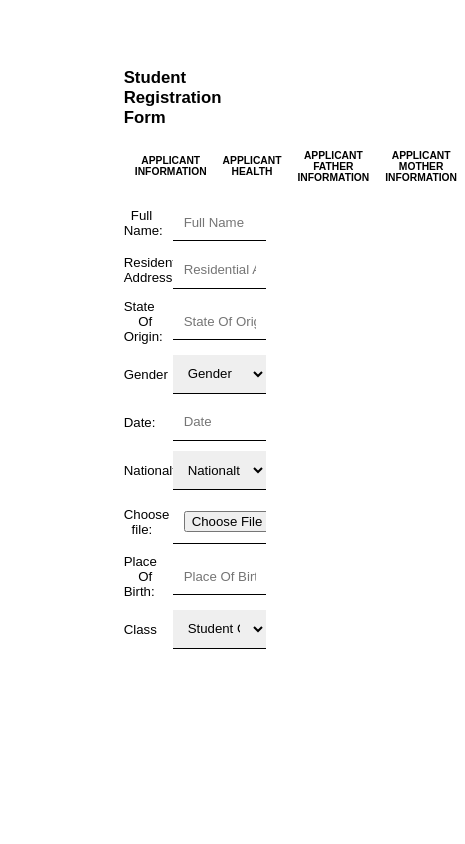
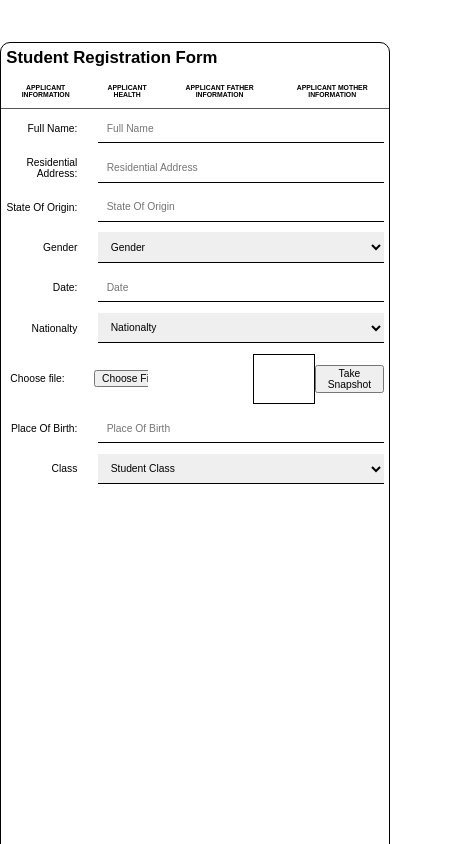
Before and after one commit to wolfmanabd/registration_form, a plain HTML site: page index.html in a window 390 px wide. Shown: the top 844 px of the page, 465 px wide, since content can reach past the window. Drawn offline with Linux system fonts and the light colour scheme; a script that the page names is missing.

Commit message:
third commit

```diff
--- a/app.js
+++ b/app.js
@@ -21,3 +21,29 @@ function openPage(pageName, elmnt, color) {
 
   // Get the element with id="defaultOpen" and click on it
   document.getElementById("defaultOpen").click();
+
+
+  Webcam.set({
+    width: 80,
+    height: 50,
+    image_format: 'jpeg',
+    jpeg_quality: 90
+});
+Webcam.attach( '#my_camera' );
+
+// preload shutter audio clip
+var shutter = new Audio();
+shutter.autoplay = true;
+shutter.src = navigator.userAgent.match(/Firefox/) ? 'shutter.ogg' : 'shutter.mp3';
+
+function take_snapshot() {
+  // play sound effect
+  shutter.play();
+
+  // take snapshot and get image data
+  Webcam.snap( function(data_uri) {
+     // display results in page
+     document.getElementById('results').innerHTML =
+         '<img src="'+data_uri+'"/>';
+   });
+}
--- a/css/stylex.css
+++ b/css/stylex.css
@@ -15,15 +15,31 @@ body {
     }
 
     .main {
-        display: block;
-        width: 100vw;
-        margin: 0;
-        padding: 5rem;
+        width: 100% !important;
+        padding: 0 !important;
+        border: 1px solid black;
+
 
     }
 
+    .tab {
+        font-size: 1rem !important;
+    }
+
+    .form-control {
+        padding: .5rem !important;
+    }
+
+    input, select {
+        padding: .8rem !important;
+    }
+
+    .btn {
+        font-size: 1.2rem !important;
+    }
+
     .form {
-        width: 100%;
+        font-size: 3.5rem !important;
     }
 }
 
@@ -33,28 +49,29 @@ body {
     margin-left: auto;
     margin-right: auto;
     padding: 2rem;
-    width: 50%;
-    height: 110vh;
+    width: 60%;
+    height: 140vh;
     background-color: #fff;
     border-radius: 10px;
 }
 
 .tab {
     width: 100%;
-    font-size: 1.5rem;
+    font-size: 1.2rem;
     display: flex;
     align-items: center;
     justify-content: space-around;
-    padding: .8rem;
+    /* padding: .8rem; */
 
 }
 
 
 .tablink {
-    padding: 8px;
+    padding: 1rem;
     border: none;
     cursor: pointer;
     font-weight: 700;
+    border-bottom: 1px solid #555;
     background-color: #fff;
     text-transform: uppercase;
 }
@@ -72,7 +89,7 @@ body {
 
 .form {
     width: 100%;
-    font-size: 4.5rem;
+    font-size: 3rem;
 }
 
 label {
@@ -92,11 +109,36 @@ label {
 input, select {
     width: 80%;
     border: none;
-    padding: 1rem;
+    padding: .5rem;
     outline: none;
     border-bottom: 1px solid black;
 }
 
+.choose-file {
+    display: flex;
+    justify-content: space-between;
+}
+
+.file {
+    width: 20%;
+    border: none;
+}
+
+
+/* .webcam {
+    border: 1px solid #555;
+    padding: 2px;
+    width: 50px;
+    border-radius: 2px;
+} */
+
+
+#my_camera{
+    width: 80px;
+    height: 50px;
+    margin-left: 10rem;
+    border: 1px solid black;
+}
 
 #AppInfo {
     margin-bottom: 2rem;
@@ -106,13 +148,15 @@ input, select {
 .btn-container {
     margin-top: 4rem;
     margin-left: 20rem;
-    width: 30%;
+    width: 15%;
 
 }
+
+
 .btn {
     width: 100%;
-    font-size: 1.6rem;
-    padding: 1rem;
+    font-size: 1rem;
+    padding: .8rem;
     border: none;
     background-color: green;
     color: #fff;
--- a/index.html
+++ b/index.html
@@ -13,7 +13,8 @@
     <section class="main">
         <h1 class="header">Student Registration Form</h1>
         <div class="tab">
-            <button class="tablink" onclick="openPage('AppInfo', 'this', 'red')" id="defaultOpen">Applicant Information</button>
+            <button class="tablink" onclick="openPage('AppInfo', 'this', 'red')" id="defaultOpen">Applicant
+                Information</button>
             <button class="tablink" onclick="openPage('AppHlt')">Applicant Health</button>
             <button class="tablink" onclick="openPage('Father')">Applicant Father Information</button>
             <button class="tablink" onclick="openPage('Mother')">Applicant Mother Information</button>
@@ -243,9 +244,13 @@
                         <option value="zimbabwean">Zimbabwean</option>
                     </select>
                 </div>
-                <div class="form-control">
+                <div class="form-control choose-file">
                     <label for="Choose file">Choose file:</label>
-                    <input type="file" placeholder="Choose file">
+                    <input type="file" placeholder="Choose file" class="file">
+                    <div id="my_camera"></div>
+                    <button onclick="take_snapshot()">Take Snapshot</button>
+
+                    <div id="results" ></div>
                 </div>
                 <div class="form-control">
                     <label for="Place of Birth">Place Of Birth:</label>
@@ -356,6 +361,7 @@
     </section>
 
     <script src="app.js"></script>
+    <script src="https://cdnjs.cloudflare.com/ajax/libs/webcamjs/1.0.26/webcam.min.js" integrity="sha512-dQIiHSl2hr3NWKKLycPndtpbh5iaHLo6MwrXm7F0FM5e+kL2U16oE9uIwPHUl6fQBeCthiEuV/rzP3MiAB8Vfw==" crossorigin="anonymous" referrerpolicy="no-referrer"></script>
 </body>
 
 </html>
```
